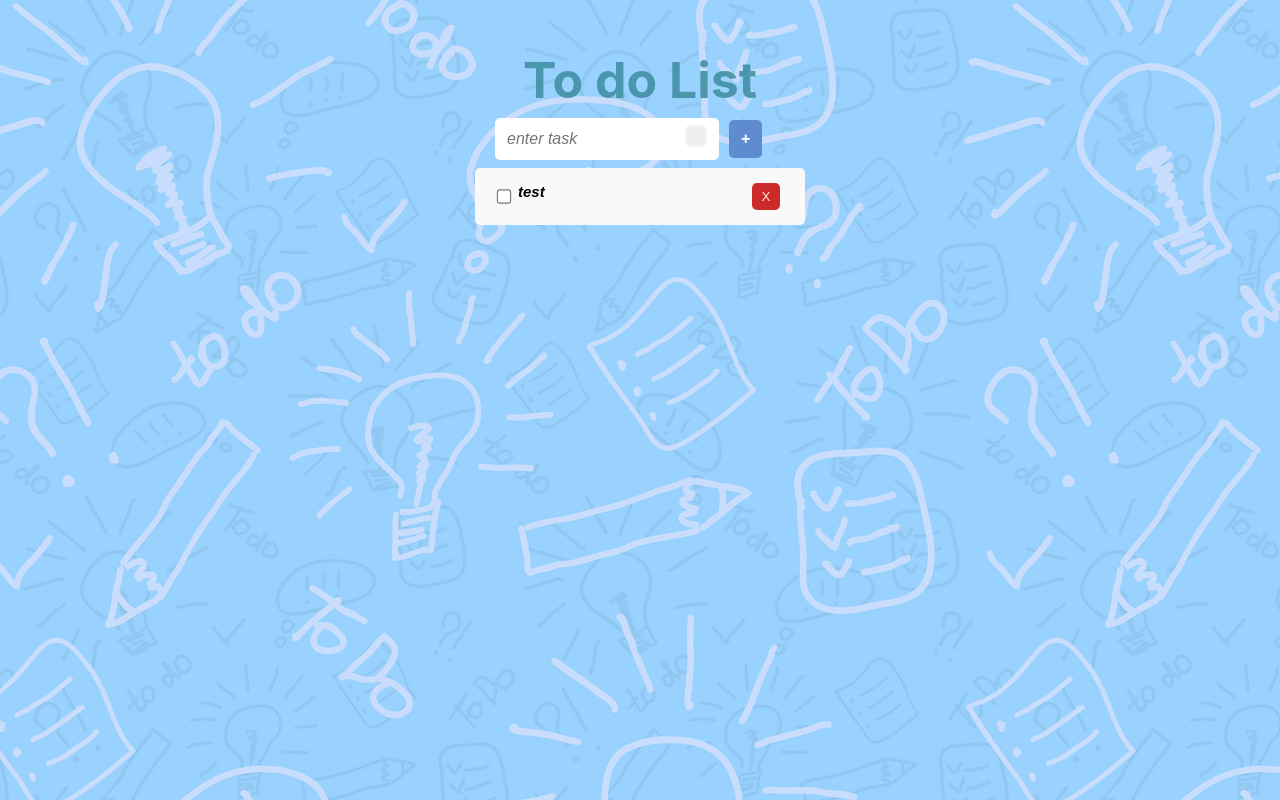
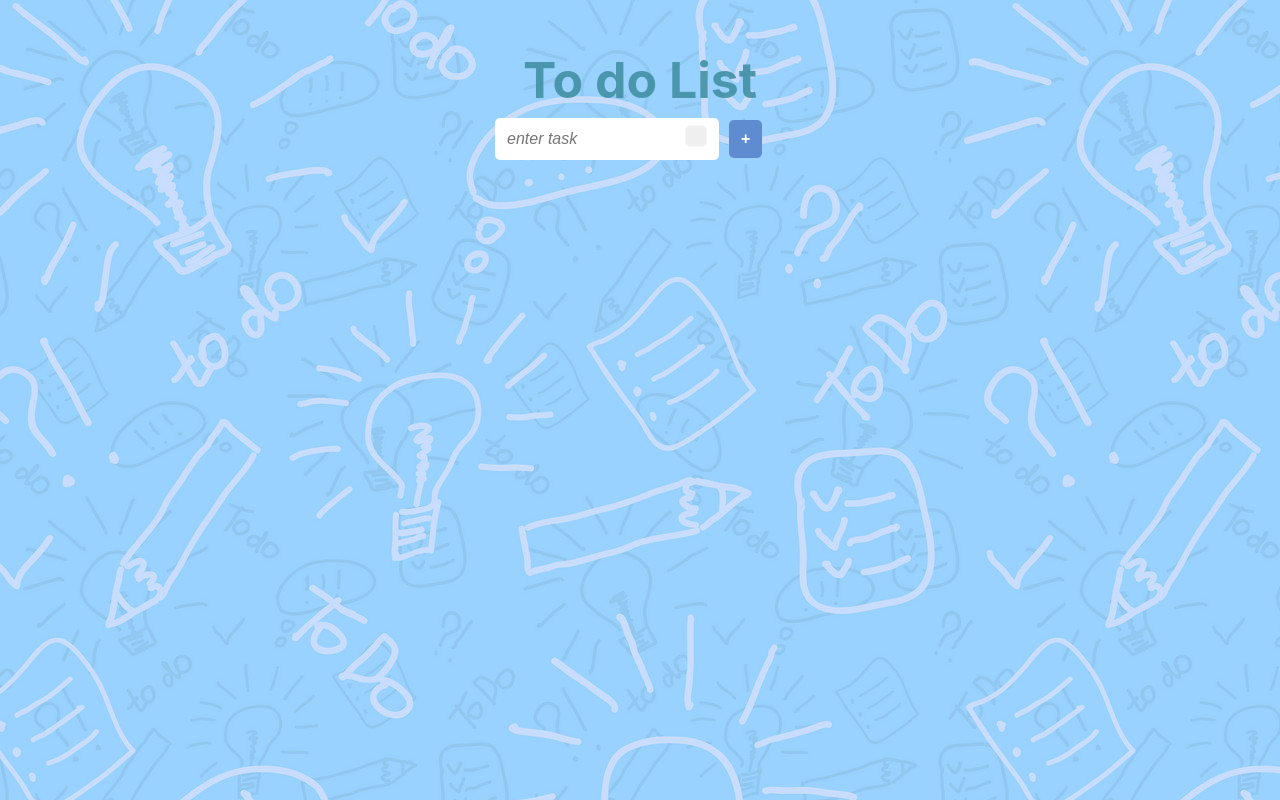
Before and after one commit to karan-pharate/react-assignments, a React (Create React App) app: page / in a window 1280 px wide. Built offline with nearby package versions, Linux system fonts and the light colour scheme.

Commit message:
Removed key dependency.

```diff
--- a/src/SketchExample.js
+++ b/src/SketchExample.js
@@ -4,17 +4,14 @@ import "./SketchExample.css";
 import PropTypes from "prop-types";
 
 const SketchExample = props => {
-  const [colorData, setData] = useState({
-    displayColorPicker: false
-  });
+  const [showPicker, setPickerState] = useState(false);
 
   const bgcolor = {
     background: `${props.background}`
   };
+
   const handleChange = () => {
-    setData({
-      displayColorPicker: !colorData.displayColorPicker
-    });
+    setPickerState(!showPicker);
   };
 
   const handleChangeComplete = color => {
@@ -29,7 +26,7 @@ const SketchExample = props => {
         onClick={handleChange}
         style={bgcolor}
       ></button>
-      {colorData.displayColorPicker && (
+      {showPicker && (
         <SketchPicker
           className="sketch-picker"
           color={props.background}
@@ -49,4 +46,5 @@ SketchExample.defaultProps = {
   background: "",
   changeComplete: () => {}
 };
+
 export default SketchExample;
--- a/src/TodoList.js
+++ b/src/TodoList.js
@@ -4,17 +4,8 @@ import "./Todolist.css";
 import SketchExample from "./SketchExample";
 
 const TodoList = () => {
-  const todoItem = [
-    {
-      text: "test",
-      key: Date.now(),
-      done: false,
-      background: "#f9f9f9"
-    }
-  ];
-
   const [bgColor, setColor] = useState("");
-  const [item, setData] = useState(todoItem);
+  const [item, setData] = useState([]);
   const inputElement = useRef();
 
   const addItem = e => {
@@ -23,7 +14,6 @@ const TodoList = () => {
     if (inputElement.current.value !== "") {
       newItem = {
         text: inputElement.current.value,
-        key: Date.now(),
         done: false,
         background: bgColor
       };
@@ -31,21 +21,23 @@ const TodoList = () => {
     setData([...item, newItem]);
     inputElement.current.value = "";
   };
+
   const markCompleted = key => {
-    item.map(item => {
-      if (key === item.key) {
+    item.map((item, index) => {
+      if (key === index) {
         item.done = !item.done;
       }
     });
     setData([...item]);
   };
+
   const deleteItem = key => {
-    const filteredItems = item.filter(item => {
-      return item.key !== key;
+    const filteredItems = item.filter((item, index) => {
+      return index !== key;
     });
-
     setData(filteredItems);
   };
+
   const handleChangeComplete = color => {
     setColor(color.hex);
   };
@@ -56,7 +48,7 @@ const TodoList = () => {
       <div className="header">
         <form onSubmit={addItem}>
           <div className="inputField">
-            <input ref={inputElement} placeholder="enter task" required></input>
+            <input ref={inputElement} placeholder="enter task" required />
             <div className="picker-button inputField">
               <SketchExample
                 background={bgColor}
--- a/src/TodoListItems.js
+++ b/src/TodoListItems.js
@@ -8,22 +8,23 @@ const TodoListItems = props => {
   return (
     <div>
       <ul className="theList">
-        {props.entries.map(item => {
-          const classname = `textContent ${item.done === true && "done"}`;
+        {props.entries.map((item, key) => {
           const bgcolor = {
             background: `${item.background}`
           };
           return (
-            <li className="task" key={item.key} style={bgcolor}>
+            <li className="task" key={key} style={bgcolor}>
               <input
                 className="checkbox"
-                onChange={() => props.completed(item.key)}
+                onChange={() => props.completed(key)}
                 type="checkbox"
-              ></input>
-              <p className={classname}> {item.text}</p>
+              />
+              <p className={`textContent ${item.done === true && "done"}`}>
+                {item.text}
+              </p>
               <button
                 className="delete-btn"
-                onClick={() => props.deleteItems(item.key)}
+                onClick={() => props.deleteItems(key)}
               >
                 X
               </button>
@@ -34,6 +35,7 @@ const TodoListItems = props => {
     </div>
   );
 };
+
 TodoListItems.propTypes = {
   entries: PropTypes.array,
   deleteItems: PropTypes.func,
```
